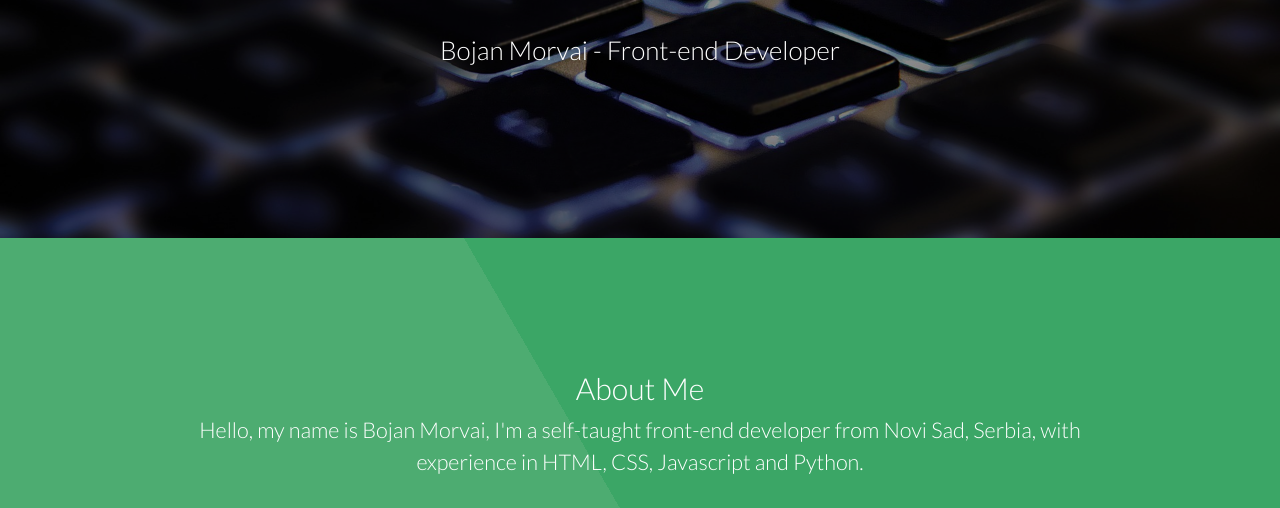
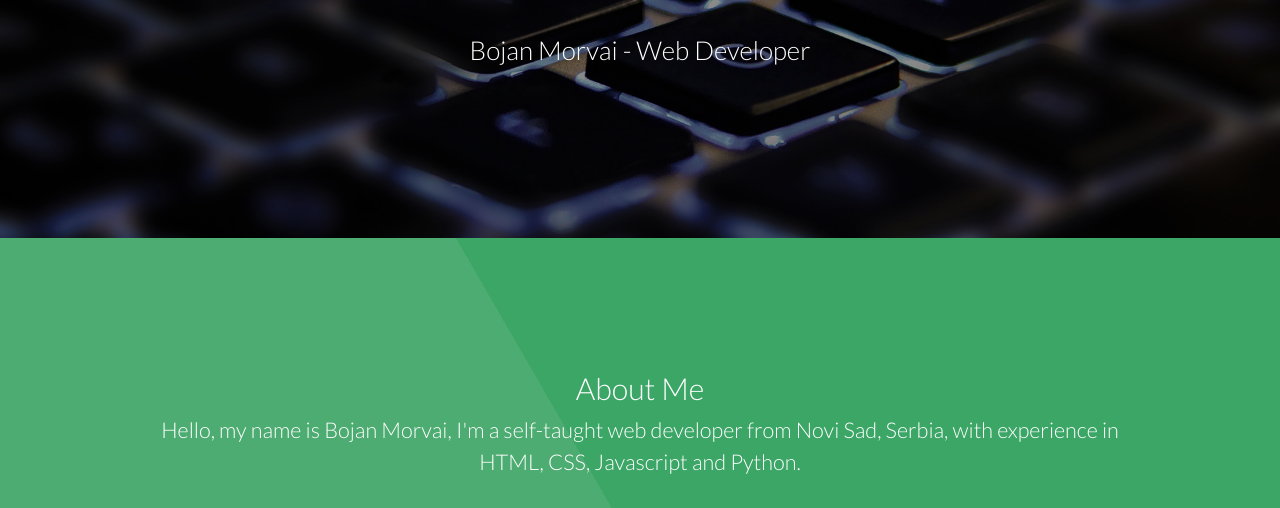
Before and after one commit to bojan-morvai/bojan-morvai.github.io, a plain HTML site: page index.html in a window 1280 px wide. Shown: the part 272-780 px from the top of the page. Drawn offline with Linux system fonts and the light colour scheme.

Commit message:
text change

```diff
--- a/index.html
+++ b/index.html
@@ -38,7 +38,7 @@
 		<!-- Banner -->
 			<section id="banner">
 				<h2>This is a Portfolio site</h2>
-				<p>Bojan Morvai - Front-end Developer</p>
+				<p>Bojan Morvai - Web Developer</p>
 			</section>
 
 		<!-- One -->
@@ -46,9 +46,9 @@
 				<div class="container one">
 					<header>
 						<h2>About Me</h2>
-						<p>Hello, my name is Bojan Morvai, I'm a self-taught front-end developer from Novi Sad, Serbia, with experience in HTML, CSS, Javascript and Python.</p>
+						<p>Hello, my name is Bojan Morvai, I'm a self-taught web developer from Novi Sad, Serbia, with experience in HTML, CSS, Javascript and Python.</p>
 						<p>Programming is my rediscovered passion, since I attended Electro-technical High School "Mihajlo Pupin" in Novi Sad for Computer Technician, before going to Faculty of Philosophy in Novi Sad, departmant - pedagogy. </p>
-						<P>Since I finished my studies over two years ago, I'm actively engaged in programming, attended several courses on internet, made several of my own projects that you can see on this site, and still learning about this passion of mine every day. Although I'm for now mainly front-end oriented, I have knowledge of back-end as well, and I'm looking forward to deepen that knowledge in the future. Technologies I work with include HTML, CSS, Bootstrap, Javascript, jQuery, React, NodeJS, Express, MongoDB, Git, Python...</P>
+						<P>Since I finished my studies over two years ago, I'm actively engaged in programming, attended several courses on internet, made several of my own projects that you can see on this site, and still learning about this passion of mine every day. Although I'm for now mainly front-end oriented, I have knowledge of back-end as well, and I'm looking forward to deepen that knowledge in the future. Technologies I work with include HTML, CSS, Bootstrap, Javascript, jQuery, React, Redux, NodeJS, Express, MongoDB, Git, Python...</P>
 					</header>
 				</div>
 			</section>
```
